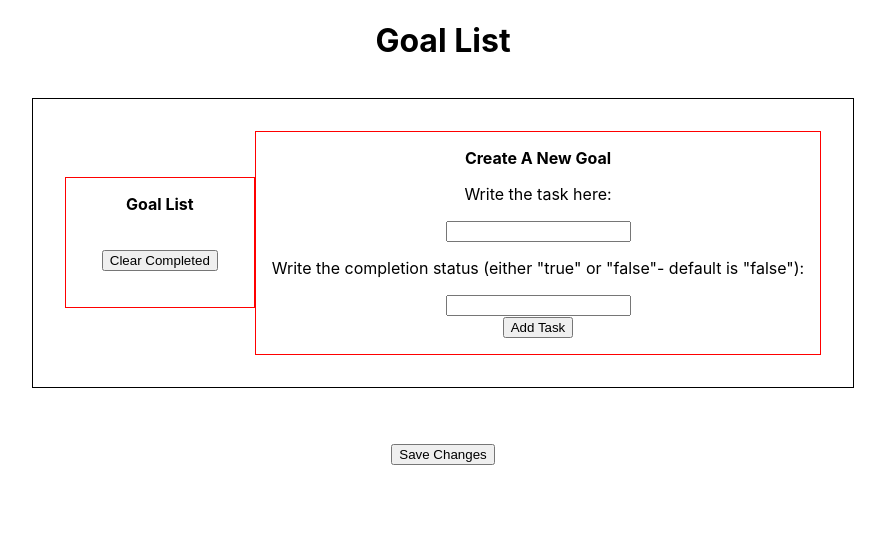
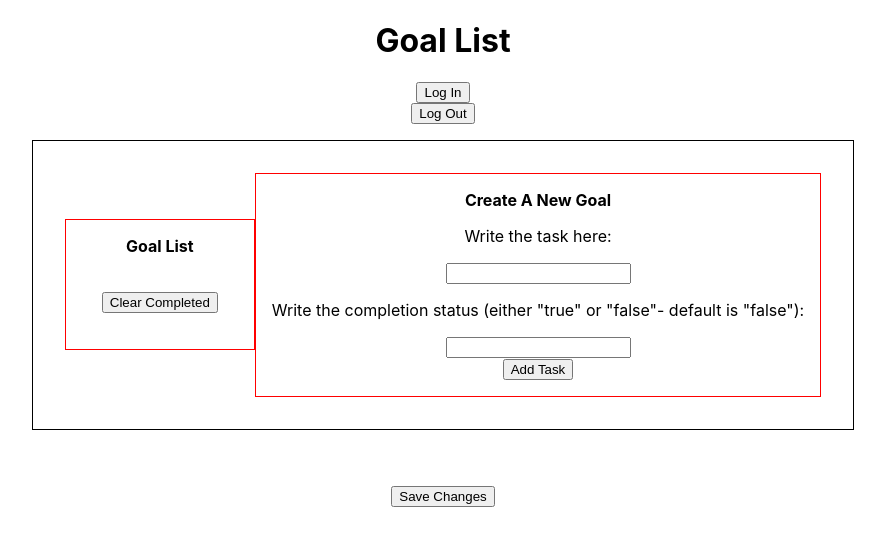
Before and after one commit to ctbreen/xyzBuddy, a React (Create React App) app in the folder front-end/: page / in a window 1280 px wide. Shown: the top 546 px of the page, without its empty margins (197-1082 px from the left). Built offline with nearby package versions, Linux system fonts and the light colour scheme; no server answers.

Commit message:
Implemented User Authentification
Used Auth0 to facilitate user authentification. Added login, logout, and profile viewing capabilities. Next step is to get postgres db up and running.

```diff
--- a/front-end/package.json
+++ b/front-end/package.json
@@ -4,6 +4,7 @@
   "private": true,
   "proxy": "http://127.0.0.1:5000",
   "dependencies": {
+    "@auth0/auth0-react": "^2.1.1",
     "@testing-library/jest-dom": "^5.16.5",
     "@testing-library/react": "^13.4.0",
     "@testing-library/user-event": "^13.5.0",
--- a/front-end/src/App.js
+++ b/front-end/src/App.js
@@ -5,6 +5,9 @@
 import GoalList from "./GoalList";
 import PushChanges from "./PushChanges"
 import InputForm from "./InputForm"
+import LoginButton from "./LoginButton"
+import LogoutButton from "./LogoutButton"
+import Profile from './Profile';
 
 import './App.css';
 
@@ -47,8 +50,10 @@
 
  return (
    <div className="App">
-
       <Header/>
+      <Profile/>
+      <LoginButton/>
+      <LogoutButton/>
     <div className='ListMods'>
       <div className="GoalList">
         <GoalList goalList={goalList} handleToggle = {handleToggle} handleFilter={handleFilter}/>
--- /dev/null
+++ b/front-end/src/LoginButton.js
@@ -0,0 +1,10 @@
+import React from "react";
+import { useAuth0 } from "@auth0/auth0-react";
+
+const LoginButton = () => {
+  const { loginWithRedirect } = useAuth0();
+
+  return <button onClick={() => loginWithRedirect()}>Log In</button>;
+};
+
+export default LoginButton;
--- /dev/null
+++ b/front-end/src/LogoutButton.js
@@ -0,0 +1,14 @@
+import React from "react";
+import { useAuth0 } from "@auth0/auth0-react";
+
+const LogoutButton = () => {
+  const { logout } = useAuth0();
+
+  return (
+    <button onClick={() => logout({ logoutParams: { returnTo: window.location.origin } })}>
+      Log Out
+    </button>
+  );
+};
+
+export default LogoutButton;
--- /dev/null
+++ b/front-end/src/Profile.js
@@ -0,0 +1,22 @@
+import React from "react";
+import { useAuth0 } from "@auth0/auth0-react";
+
+const Profile = () => {
+  const { user, isAuthenticated, isLoading } = useAuth0();
+
+  if (isLoading) {
+    return <div>Loading ...</div>;
+  }
+
+  return (
+    isAuthenticated && (
+      <div>
+        <img src={user.picture} alt={user.name} />
+        <h2>{user.name}</h2>
+        <p>{user.email}</p>
+      </div>
+    )
+  );
+};
+
+export default Profile;
--- a/front-end/src/index.js
+++ b/front-end/src/index.js
@@ -3,11 +3,20 @@
 import './index.css';
 import App from './App';
 import reportWebVitals from './reportWebVitals';
-
+import { Auth0Provider } from '@auth0/auth0-react';
+//basically redirect_uri should be http://localhost:3000/
 const root = ReactDOM.createRoot(document.getElementById('root'));
 root.render(
   <React.StrictMode>
-    <App />
+    <Auth0Provider
+    domain="dev-px1zfc63stpzi3jb.us.auth0.com"
+    clientId="bkr723gfA99aJeWcyu4dOe5uuBGMwBI9"
+    authorizationParams={{
+      redirect_uri: window.location.origin
+    }}
+  >
+      <App />
+    </Auth0Provider>
   </React.StrictMode>
 );
 
```
Also changed, not shown: front-end/public/manifest.json (deleted), 1 other file (tests, documents, lock files or other folders).
